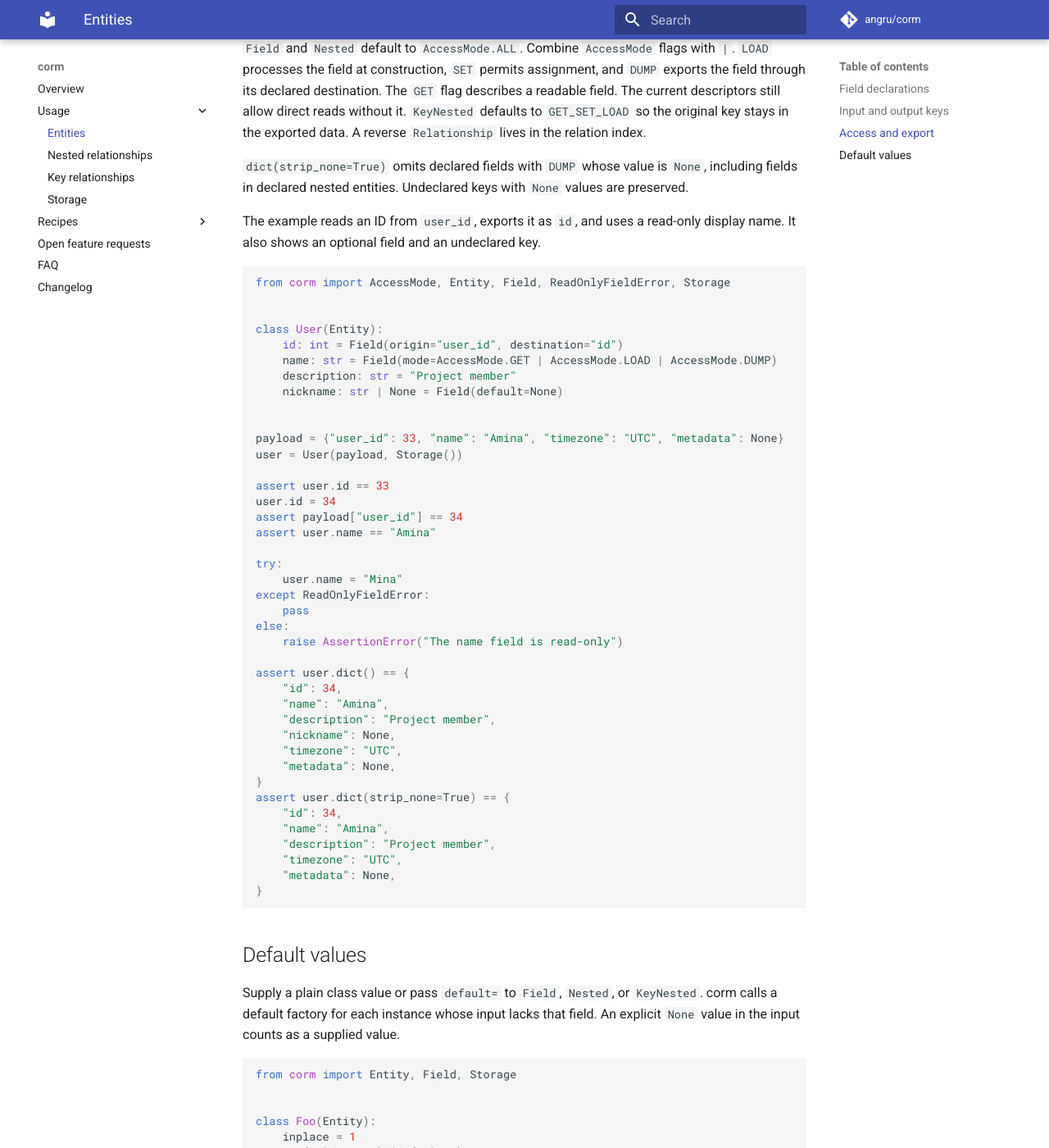
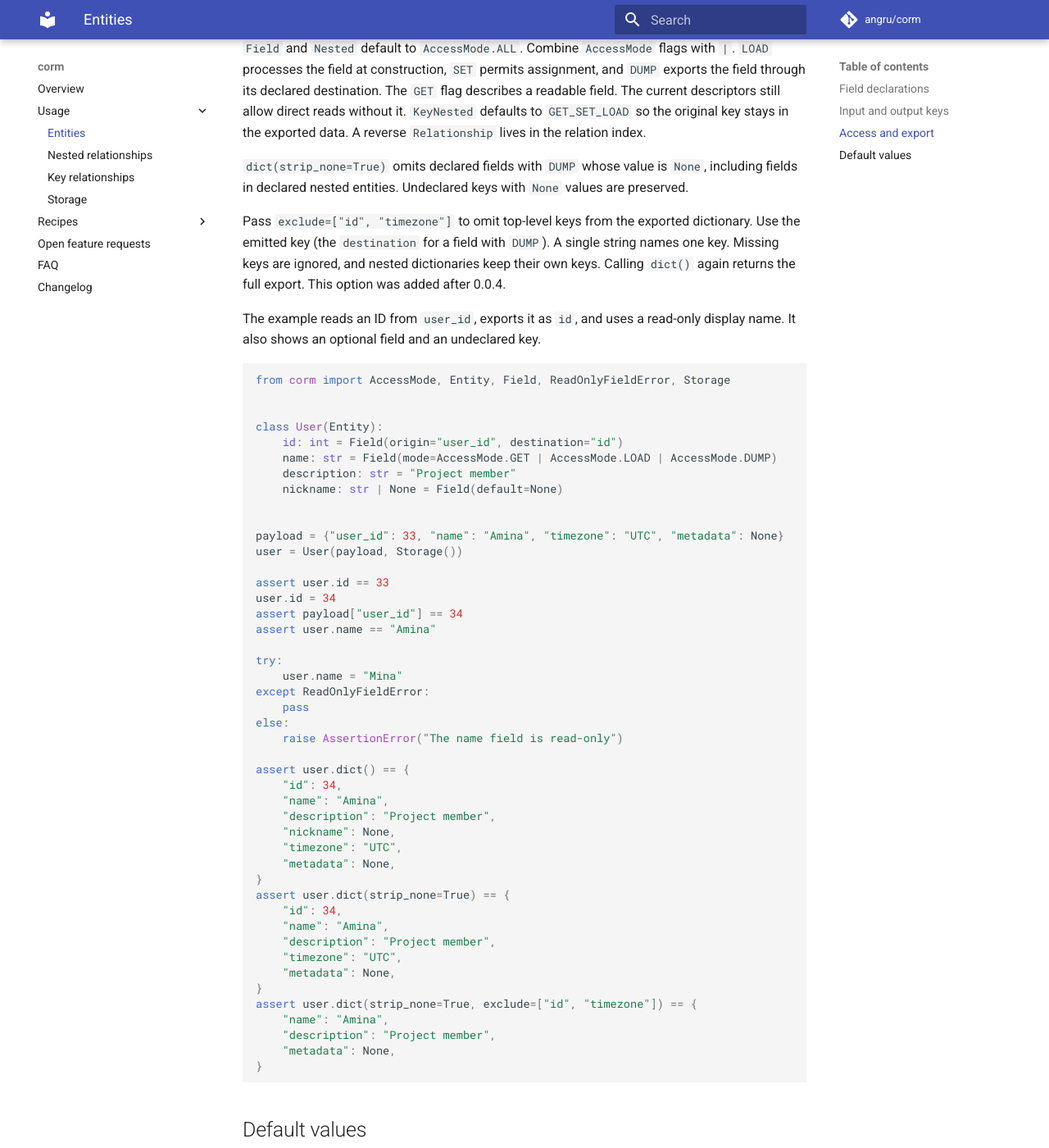
Before and after one commit to angru/corm, an MkDocs documentation site: the page built from docs/usage/entity.md, in a window 1280 px wide and 1400 px high, scrolled down 739 px. Shown: the whole window at 82% size. Built offline with MkDocs 1.6.1 and Material for MkDocs 9.7.7, drawn with Linux system fonts in a browser that asks for light colours; comment, search, counter and statistics services are not loaded.

Commit message:
Support top-level output key exclusion in Entity.dict

```diff
--- a/docs/examples/entity_fields.py
+++ b/docs/examples/entity_fields.py
@@ -38,3 +38,8 @@ assert user.dict(strip_none=True) == {
     "timezone": "UTC",
     "metadata": None,
 }
+assert user.dict(strip_none=True, exclude=["id", "timezone"]) == {
+    "name": "Amina",
+    "description": "Project member",
+    "metadata": None,
+}
--- a/docs/usage/entity.md
+++ b/docs/usage/entity.md
@@ -36,6 +36,13 @@ in the exported data. A reverse `Relationship` lives in the relation index.
 `None`, including fields in declared nested entities. Undeclared keys with
 `None` values are preserved.
 
+Pass `exclude=["id", "timezone"]` to omit
+top-level keys from the exported dictionary. Use the emitted key (the
+`destination` for a field with `DUMP`). A single string names one key.
+Missing keys are ignored, and nested dictionaries keep their own keys.
+Calling `dict()` again returns the full export. This option was added
+after 0.0.4.
+
 The example reads an ID from `user_id`, exports it as `id`, and uses a
 read-only display name. It also shows an optional field and an undeclared key.
 
```
Also changed, not shown: CHANGELOG.md (+7 -0 lines), docs/to-be-done.md (+0 -1 lines), 2 other files.
